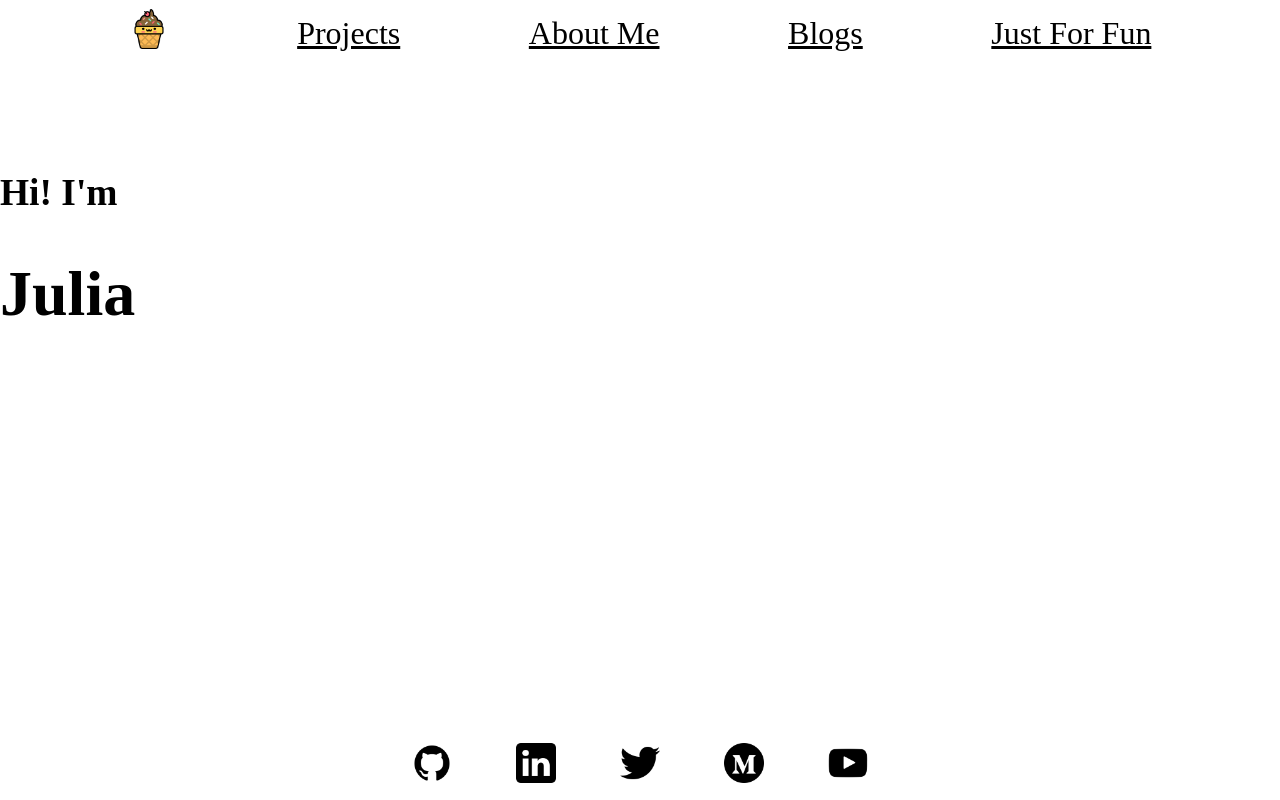
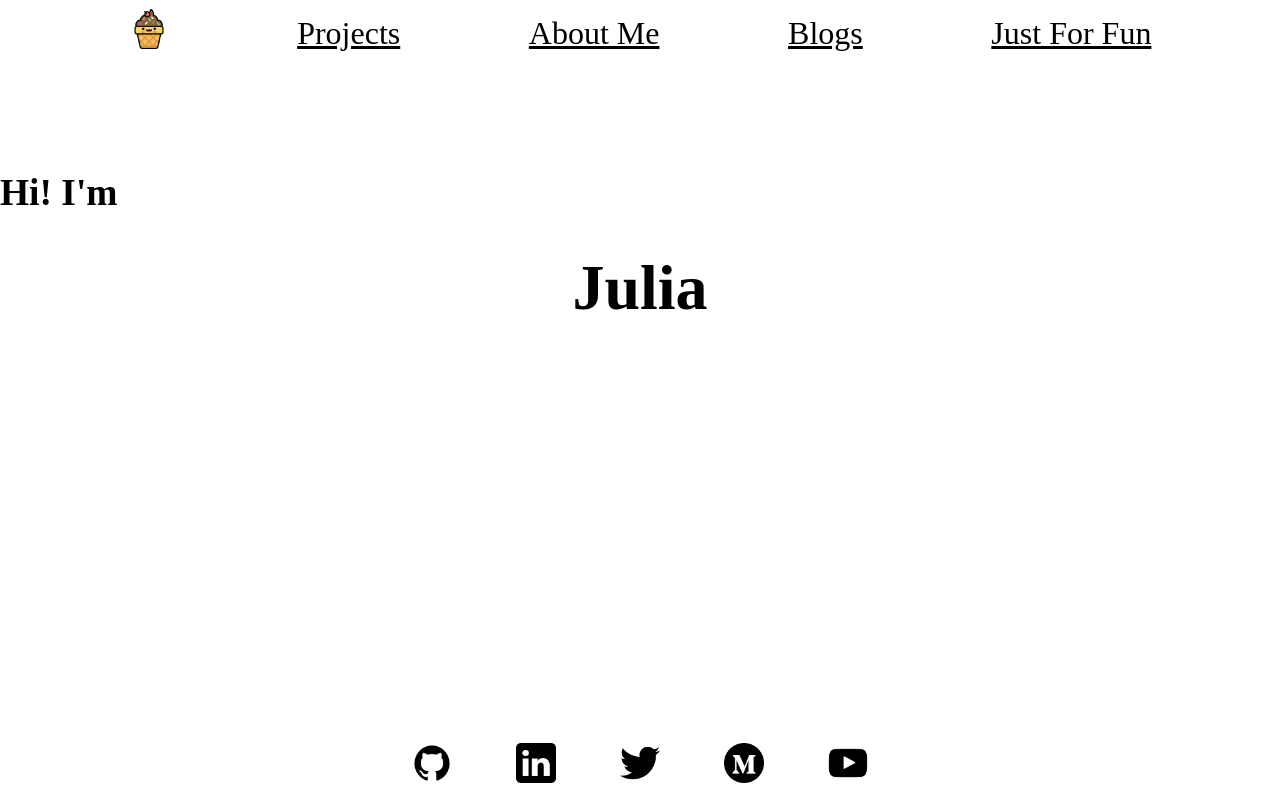
Before and after one commit to jzolo22/jz-portfolio, a React (Create React App) app: page / in a window 1280 px wide. Built offline with nearby package versions, Linux system fonts and the light colour scheme; a web font is replaced by a local one.

Commit message:
add styled component name

```diff
--- a/src/components/NameBanner.js
+++ b/src/components/NameBanner.js
@@ -1,14 +1,17 @@
 import React from 'react'
 import styled from 'styled-components'
 
-
+const Name = styled.h1`
+    text-align: center;
+    margin:auto
+`
 
 function NameBanner(){
 
     return (
         <div>
             <h3>Hi! I'm</h3>
-            <h1>Julia</h1>
+            <Name>Julia</Name>
         </div>
     )
 }
```
